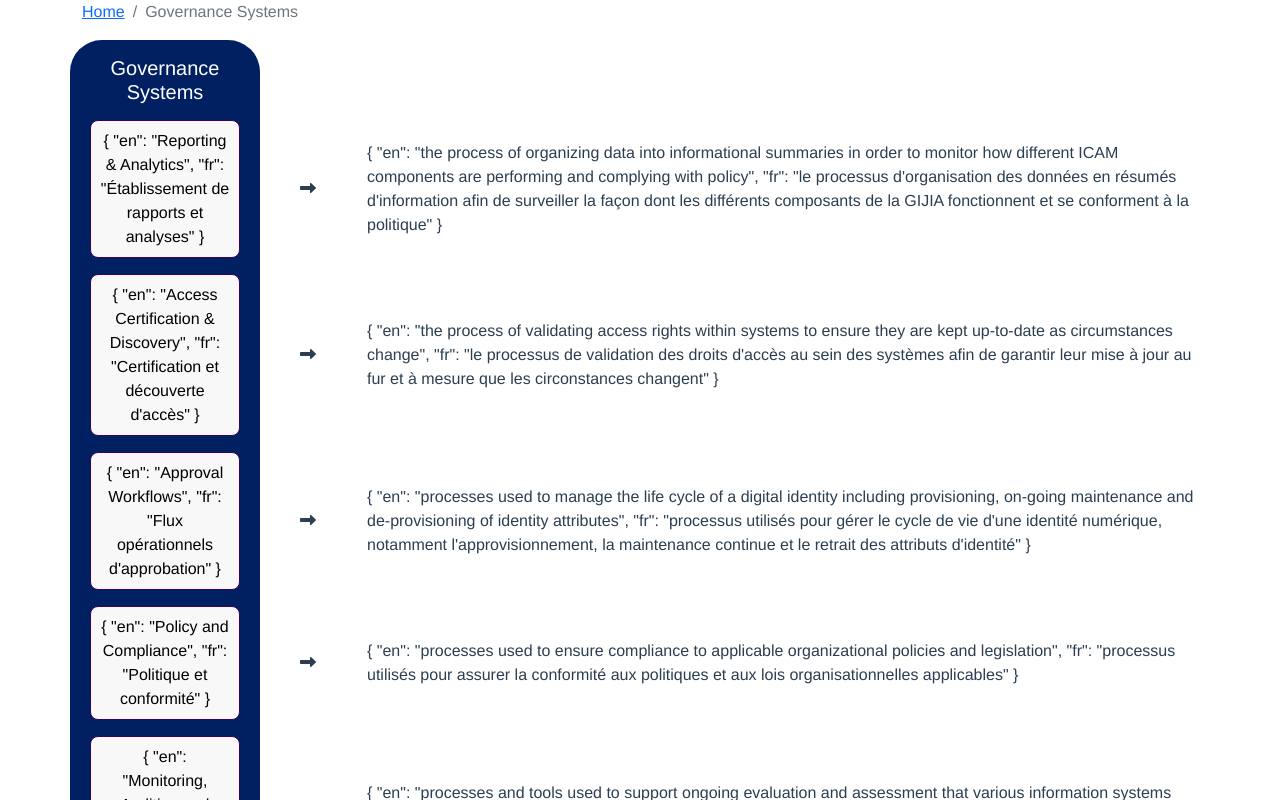
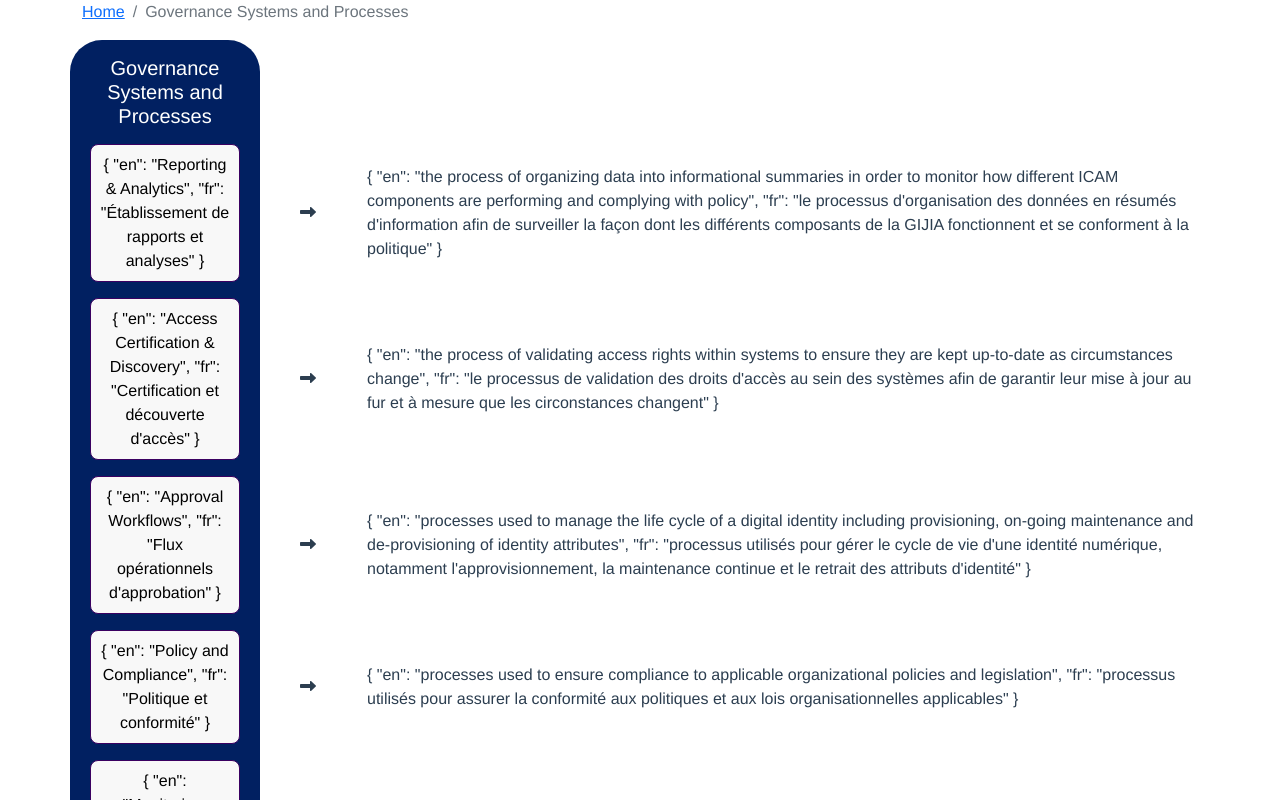
Before and after one commit to canada-ca/gc-icam_gija-gc, a Vue app: page /governance-systems in a window 1280 px wide. Shown: the top 800 px of the page. Built offline with nearby package versions, Linux system fonts and the light colour scheme.

Commit message:
modify governance systems

```diff
--- a/src/components/GovernanceSystems.vue
+++ b/src/components/GovernanceSystems.vue
@@ -1,5 +1,9 @@
 <template>
-  <Description :header="header" :mode="governance" :items="governanceSystems" />
+  <Description
+    :header="$t('governanceSystems')"
+    :mode="governance"
+    :items="governanceSystems"
+  />
 </template>
 
 <script>
@@ -12,7 +16,6 @@ export default {
   },
   data() {
     return {
-      header: "Governance Systems",
       governance: "governance",
       governanceSystems
     };
--- a/src/components/GovernanceSystemsCard.vue
+++ b/src/components/GovernanceSystemsCard.vue
@@ -1,9 +1,9 @@
 <template>
   <base-card class="governance container">
     <base-card-title
-      ><router-link to="/governance-systems"
-        >Governance Systems and Processes</router-link
-      ></base-card-title
+      ><router-link to="/governance-systems">{{
+        $t("governanceSystems")
+      }}</router-link></base-card-title
     >
     <div class="row gx-0">
       <div
```
